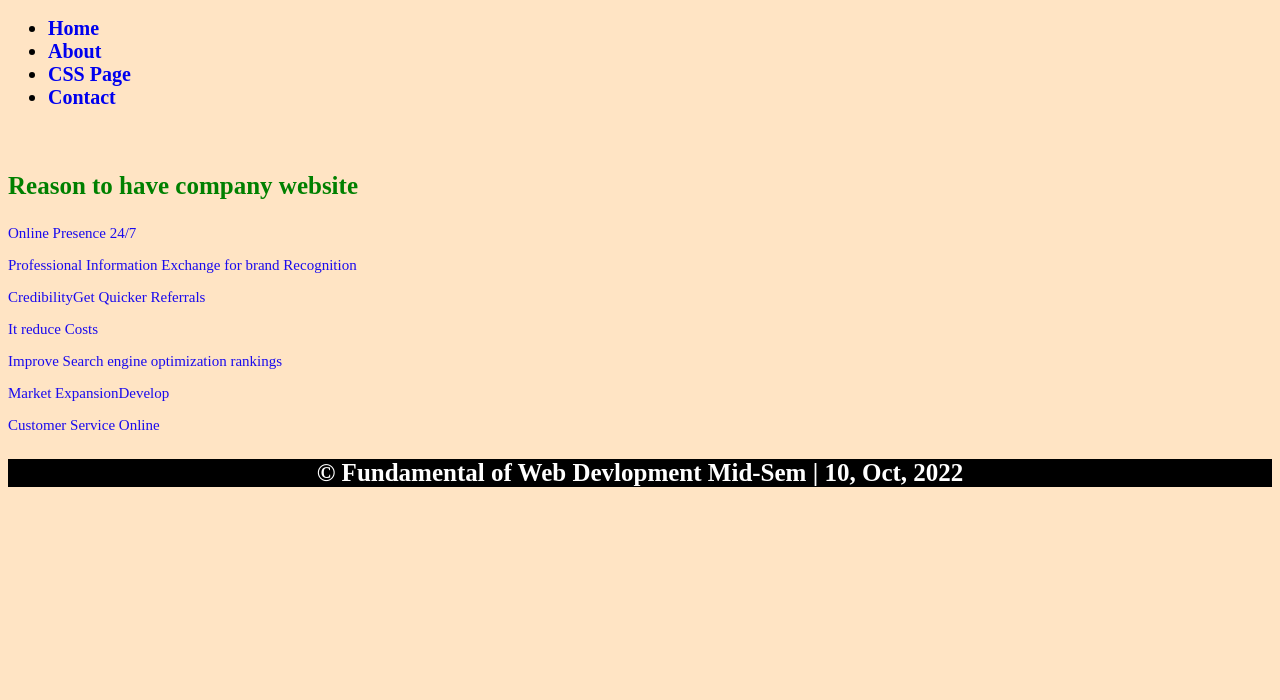
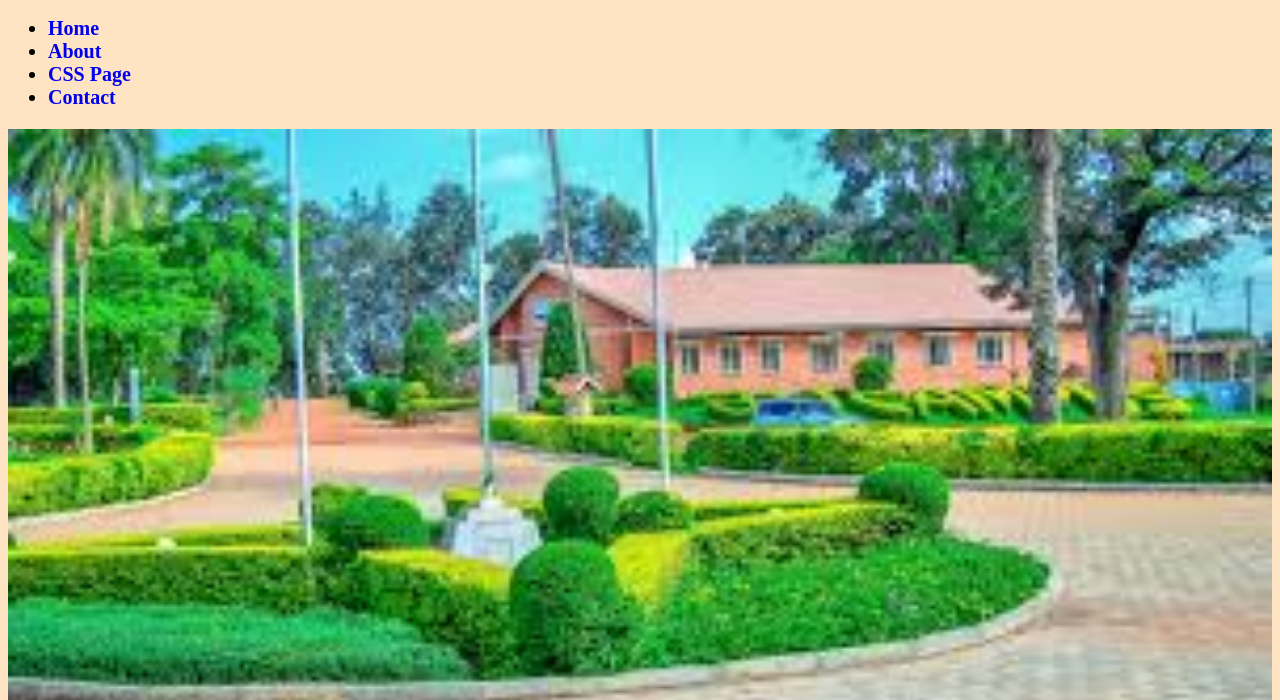
Before and after one commit to kulonglam/Mywork, a plain HTML site: page index.html in a window 1280 px wide. Shown: the part 100-800 px from the top of the page. Drawn offline with Linux system fonts and the light colour scheme.

Commit message:
Update index.html

```diff
--- a/index.html
+++ b/index.html
@@ -22,7 +22,7 @@
         </ul>
 
     </div>
-        <img src="images/images (1).jpeg" width="100%" length="100%" alt="">
+        <img src="images (1).jpeg" width="100%" length="100%" alt="">
         <h3>Reason to have company website</h3>
         <p>Online Presence 24/7</p>
         <p>Professional Information Exchange for brand Recognition</p>
```
